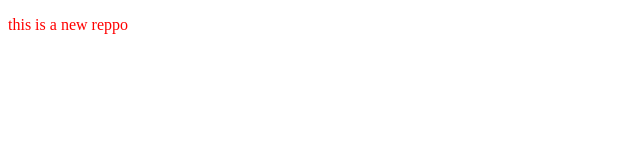
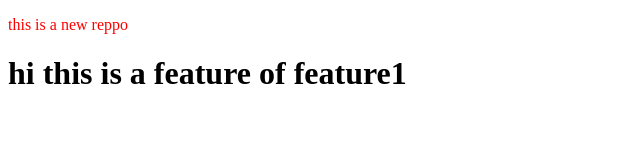
Before and after one commit to Adwaithmadhusudhanan/localreppo, a plain HTML site: page index.html in a window 1280 px wide. Shown: the whole page, without its empty margins (0-640 px from the left). Drawn offline with Linux system fonts and the light colour scheme.

Commit message:
added a new feature

```diff
--- a/index.html
+++ b/index.html
@@ -8,5 +8,6 @@
   <link rel="stylesheet" href="style.css" />
   <body>
     <p>this is a new reppo</p>
+    <h1>hi this is a feature of feature1</h1>
   </body>
 </html>
```
